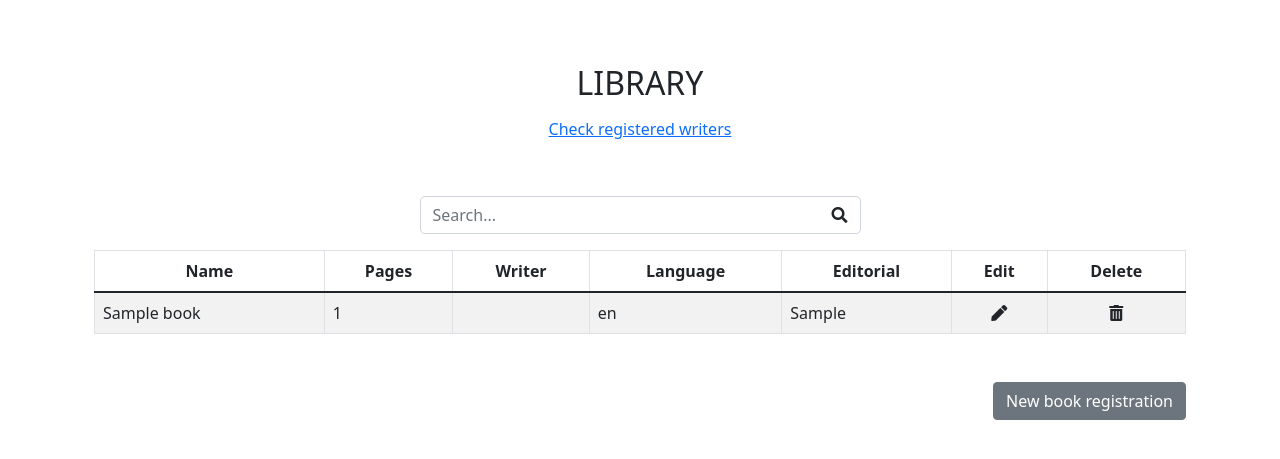
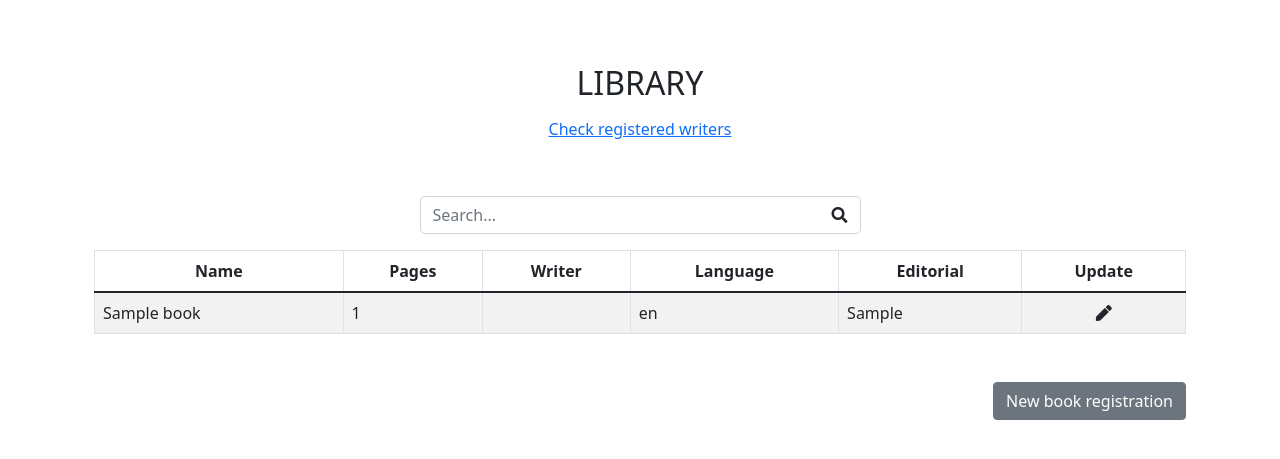
Before and after one commit to aortegaf/Infometrika-entry-test, a Django app: page / in a window 1280 px wide. Shown: the top 459 px of the page. Run offline with Django 4.2, Linux system fonts and the light colour scheme; tables that the repository leaves empty hold one stand-in row (values such as "Sample post").

Commit message:
update registries option

```diff
--- a/library_api/templates/home.html
+++ b/library_api/templates/home.html
@@ -28,8 +28,7 @@
                     <th>Writer</th>
                     <th>Language</th>
                     <th>Editorial</th>
-                    <th>Edit</th>
-                    <th>Delete</th>
+                    <th>Update</th>
                 </tr>
             </thead>
             <tbody>
@@ -46,8 +45,9 @@
                     </td>
                     <td>{{book.language}}</td>
                     <td>{{book.editorial}}</td>
-                    <td class="align-middle text-center"><i class="fas fa-pen"></i></td>
-                    <td class="align-middle text-center"><i class="fas fa-trash-alt"></i></td>
+                    <td onclick="editBook('{{book.title}}')" style="cursor: pointer" class="align-middle text-center"><i
+                            class="fas fa-pen"></i>
+                    </td>
                 </tr>
                 {%endfor%}
             </tbody>
@@ -93,6 +93,11 @@
             }
         }
     }
+
+    function editBook(title) {
+        var url = "http://127.0.0.1:8000/api/book/" + title;
+        window.open(url, '_blank');
+    }
 </script>
 
 {%endblock%}
--- a/library_api/views.py
+++ b/library_api/views.py
@@ -3,10 +3,8 @@ from .models import Book, Writer
 
 def home(request):
     all_books = Book.objects.all
-    writer_info = Writer.objects.all
-    return render(request, 'home.html', {'library':all_books, 'writer': writer_info})
+    return render(request, 'home.html', {'library': all_books})
 
 def writers(request):
-    all_books = Book.objects.all
-    writer_info = Writer.objects.all
-    return render(request, 'writers.html', {'library':all_books, 'writers': writer_info})
+    all_writers = Writer.objects.all
+    return render(request, 'writers.html', {'writers': all_writers})
```
Also changed, not shown: library_api/templates/writers.html (+8 -0 lines).
